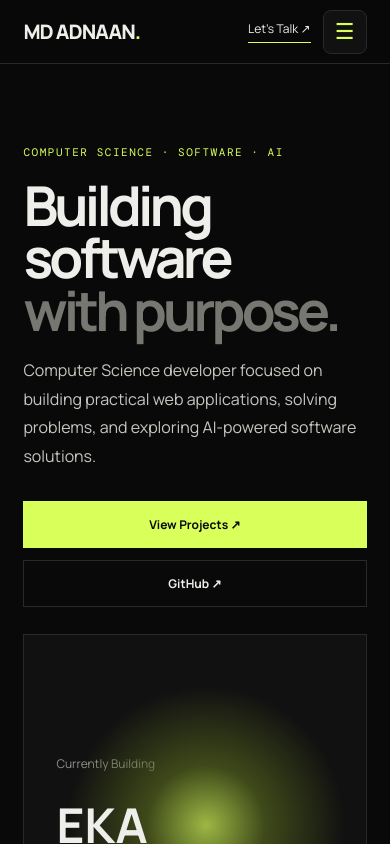
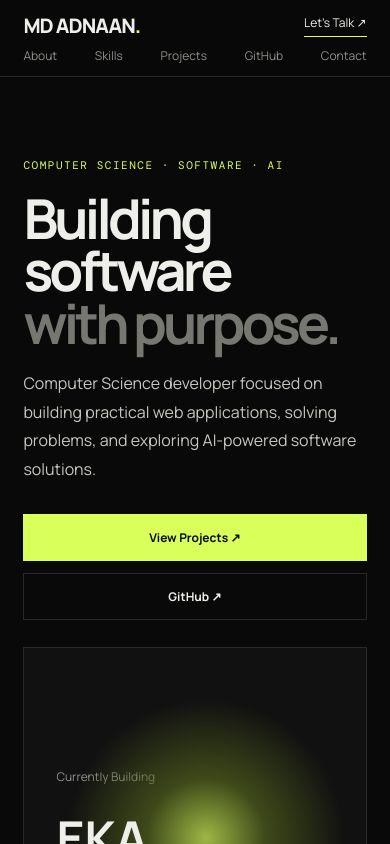
Before and after one commit to Md-Adnaan23/Portfolio, a React (Vite) app: page / in a window 390 px wide. Shown: the top 844 px of the page. Built offline with nearby package versions, Linux system fonts and the light colour scheme.

Commit message:
Add mobile navigation dropdown

```diff
--- a/src/components/Navbar.jsx
+++ b/src/components/Navbar.jsx
@@ -1,52 +1,20 @@
-import { useRef, useState } from "react";
-
 export default function Navbar() {
-  const [menuOpen, setMenuOpen] = useState(false);
-  const menuButtonRef = useRef(null);
-
-  function closeMenu() {
-    setMenuOpen(false);
-  }
-
-  function handleKeyDown(event) {
-    if (event.key === "Escape" && menuOpen) {
-      closeMenu();
-      menuButtonRef.current?.focus();
-    }
-  }
-
   return (
-    <header className="navbar" onKeyDown={handleKeyDown}>
-      <a href="#home" className="logo" onClick={closeMenu}>
+    <header className="navbar">
+      <a href="#home" className="logo">
         MD ADNAAN<span>.</span>
       </a>
 
-      <button
-        ref={menuButtonRef}
-        type="button"
-        className="menu-toggle"
-        aria-label={menuOpen ? "Close navigation" : "Open navigation"}
-        aria-expanded={menuOpen}
-        aria-controls="portfolio-nav"
-        onClick={() => setMenuOpen((open) => !open)}
-      >
-        <span aria-hidden="true">{menuOpen ? "×" : "☰"}</span>
-      </button>
-
-      <nav
-        id="portfolio-nav"
-        aria-label="Main navigation"
-        className={menuOpen ? "is-open" : ""}
-      >
-        <a href="#about" onClick={closeMenu}>About</a>
-        <a href="#skills" onClick={closeMenu}>Skills</a>
-        <a href="#projects" onClick={closeMenu}>Projects</a>
-        <a href="#github" onClick={closeMenu}>GitHub</a>
-        <a href="#contact" onClick={closeMenu}>Contact</a>
+      <nav>
+        <a href="#about">About</a>
+        <a href="#skills">Skills</a>
+        <a href="#projects">Projects</a>
+        <a href="#github">GitHub</a>
+        <a href="#contact">Contact</a>
       </nav>
 
-      <a href="#contact" className="nav-button" onClick={closeMenu}>
-        Let’s Talk ↗
+      <a href="#contact" className="nav-button">
+        Let's Talk ↗
       </a>
     </header>
   );
--- a/src/index.css
+++ b/src/index.css
@@ -553,72 +553,20 @@ footer {
 ========================= */
 
 @media (max-width: 850px) {
-.menu-toggle {
-  display: none;
+.navbar {
+  height: auto;
+  padding: 12px 6vw;
+  flex-wrap: wrap;
+  row-gap: 8px;
 }
 
-@media (max-width: 850px) {
-  .navbar {
-    height: 64px;
-    padding: 0 6vw;
-    flex-wrap: nowrap;
-    gap: 12px;
-  }
-
-  .navbar .nav-button {
-    margin-left: auto;
-    white-space: nowrap;
-  }
-
-  .menu-toggle {
-    order: 1;
-    display: grid;
-    place-items: center;
-    width: 44px;
-    height: 44px;
-    padding: 0;
-    border: 1px solid var(--border);
-    border-radius: 8px;
-    background: var(--surface);
-    color: var(--accent);
-    font-size: 22px;
-    line-height: 1;
-    cursor: pointer;
-  }
-
-  .navbar nav {
-    display: none;
-    position: absolute;
-    top: 100%;
-    left: 0;
-    right: 0;
-    padding: 4px 6vw 8px;
-    background: var(--surface);
-    border-bottom: 1px solid var(--border);
-  }
-
-  .navbar nav.is-open {
-    display: flex;
-    flex-direction: column;
-    flex-wrap: nowrap;
-    gap: 0;
-  }
-
-  .navbar nav a {
-    display: flex;
-    align-items: center;
-    min-height: 44px;
-    color: var(--text);
-    font-size: 14px;
-  }
-
-  .navbar nav a + a {
-    border-top: 1px solid var(--border);
-  }
-
-  section[id] {
-    scroll-margin-top: 64px;
-  }
+.navbar nav {
+  display: flex;
+  order: 1;
+  flex-basis: 100%;
+  flex-wrap: wrap;
+  justify-content: space-between;
+  gap: 4px 12px;
 }
 
   .hero {
```
